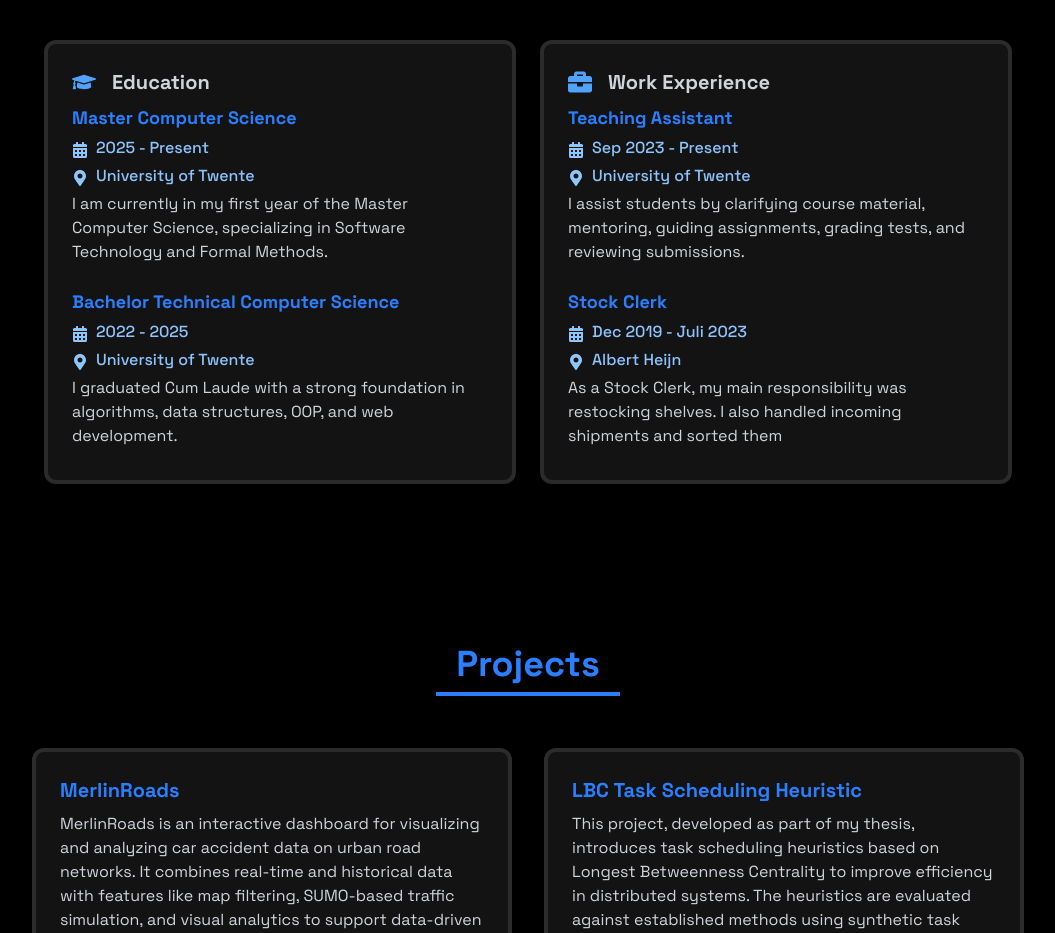
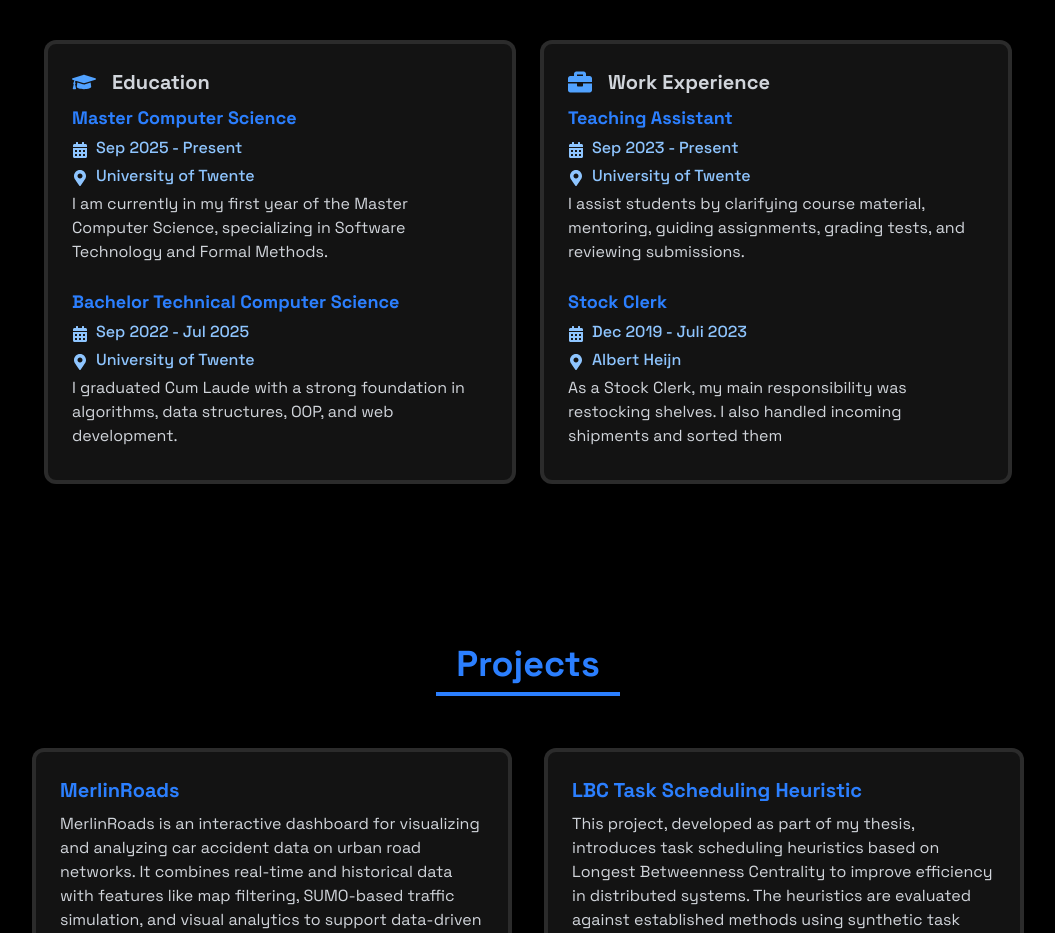
Before and after one commit to Niek-Damink/Portfolio, a React (Vite) app: page / in a window 1280 px wide. Shown: the part 1500-2433 px from the top of the page, without its empty margins (112-1167 px from the left). Built offline with nearby package versions, Linux system fonts and the light colour scheme.

Commit message:
added months for the education dates

```diff
--- a/src/components/sections/About.jsx
+++ b/src/components/sections/About.jsx
@@ -107,7 +107,7 @@ export const About = () => {
                                     <h4 className='text-blue-500 text-lg font-bold mb-1'>Master Computer Science</h4>
                                     <div className='flex items-center space-x-2'>
                                         <FaCalendarAlt className='text-blue-300'/>
-                                        <p className='text-blue-300 font-medium mb-1'>2025 - Present</p>
+                                        <p className='text-blue-300 font-medium mb-1'>Sep 2025 - Present</p>
                                     </div>
                                     <div className='flex items-center space-x-2'>
                                         <FaMapMarkerAlt className='text-blue-300'/>
@@ -120,7 +120,7 @@ export const About = () => {
                                     <h4 className='text-blue-500 text-lg font-bold mb-1'>Bachelor Technical Computer Science</h4>
                                     <div className='flex items-center space-x-2'>
                                         <FaCalendarAlt className='text-blue-300'/>
-                                        <p className='text-blue-300 font-medium mb-1'>2022 - 2025</p>
+                                        <p className='text-blue-300 font-medium mb-1'>Sep 2022 - Jul 2025</p>
                                     </div>
                                     <div className='flex items-center space-x-2'>
                                         <FaMapMarkerAlt className='text-blue-300'/>
```
